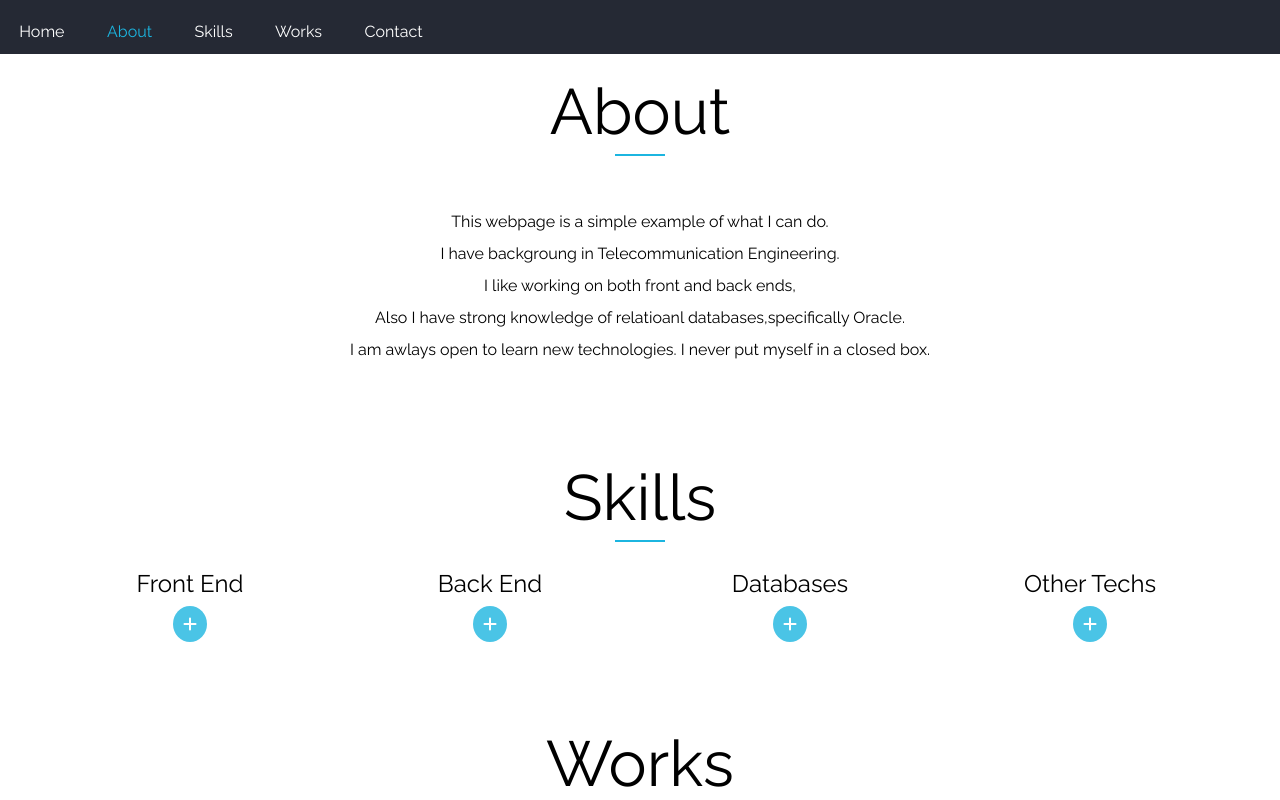
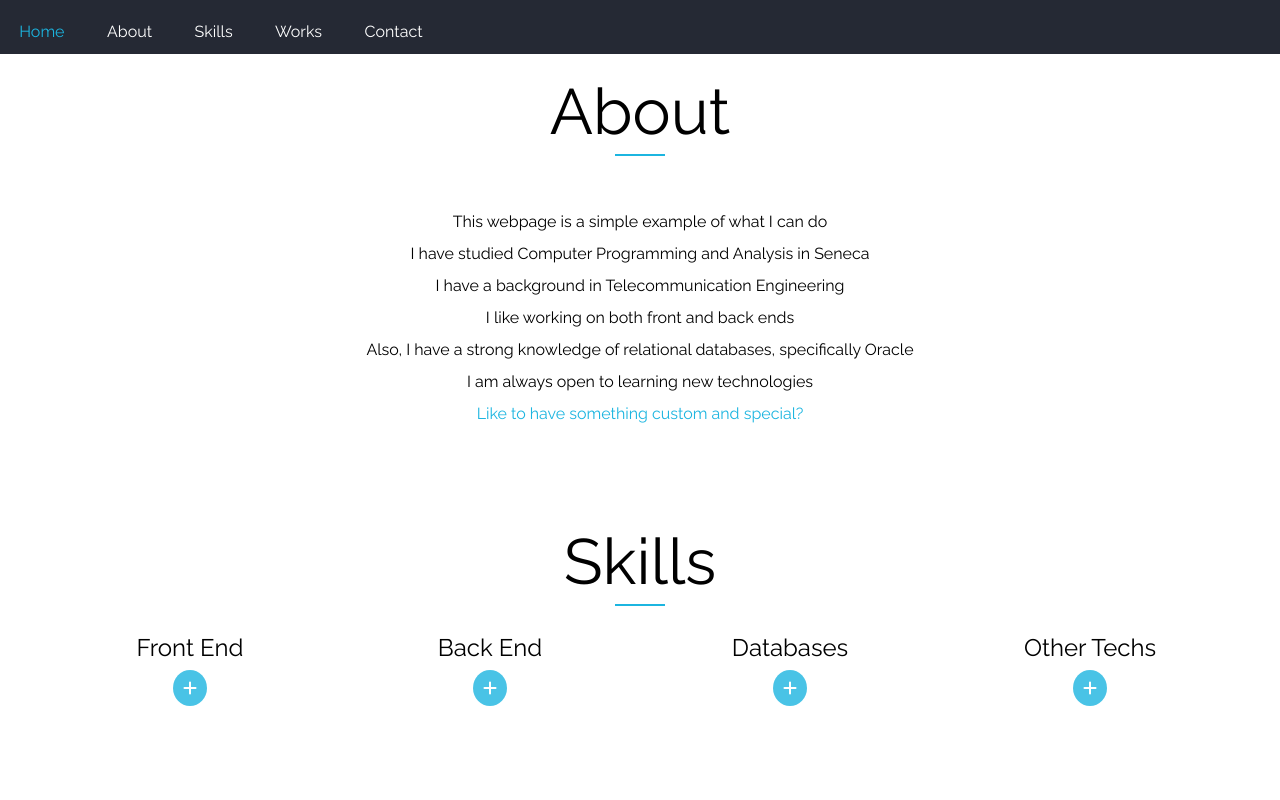
Before and after one commit to KarabetJazmahji/Portfolio, a website: page index.html in a window 1280 px wide. Both pictures are taken after a click on the link "About". Shown: the part 800-1600 px from the top of the page. Drawn offline with nearby package versions, Linux system fonts and the light colour scheme.

Commit message:
modified commit

```diff
--- a/index.html
+++ b/index.html
@@ -15,8 +15,6 @@
 </head>
 
 <body>
-
-
     <nav class="nav-main">
             <div class="nav-list" id="dropdown">
                 <a href="#main-section" id="home">Home</a>
@@ -26,7 +24,6 @@
                 <a href="#contact-section" id="contact">Contact</a>
                 <a href="javascript:void(0);" class="icon">
                     <i class="fa fa-bars"></i></a>
-
                 </div>
     </nav>
 
@@ -51,11 +48,13 @@
         <h3 id="about-h3">About</h3>
         <div class="bottom-line"></div>
         <p style="text-align: center; line-height: 2rem; padding: 20px;">
-            This webpage is a simple example of what I can do.<br>
-            I have backgroung in Telecommunication Engineering.<br>
-            I like working on both front and back ends, <br>
-            Also I have strong knowledge of relatioanl databases,specifically Oracle.<br>
-            I am awlays open to learn new technologies. I never put myself in a closed box.
+            This webpage is a simple example of what I can do<br>
+            I have studied Computer Programming and Analysis in Seneca<br>
+            I have a background in Telecommunication Engineering<br>
+            I like working on both front and back ends<br>
+            Also, I have a strong knowledge of relational databases, specifically Oracle<br>
+            I am always open to learning new technologies<br>
+            <a href="#contact-section">Like to have something custom and special?</a><br>
         </p>
 
     </section>
@@ -126,7 +125,7 @@
             </div>
 
             <div class="works" id="News">
-                <p>Live News App<br><span>MERN stack<br/> Full functioanl app, Allows you to SignUp and SignIn to get most trending news</span></p>
+                <p>Live News App<br><span>MERN stack<br/> A fully functional app, Allows you to SignUp and SignIn to get most trending news</span></p>
                 <a href="https://limitless-harbor-76422.herokuapp.com/" target="_blank">Learn More</a>
             </div>
 
@@ -154,12 +153,6 @@
 
     </section>
 
-
-
-
-
-
-
     <footer id="contact-section">
         <h3>Contact</h3>
         <div>
@@ -175,6 +168,10 @@
             <p>Karabet Jazmahji &copy; 2019</p>
         </div>
 
+        <i class="fas fa-angle-double-up"
+               title="Go to top"
+               onClick="window.scrollTo(0, 0)">
+        </i>
     </footer>
 
 
--- a/script.js
+++ b/script.js
@@ -7,6 +7,8 @@ var oskills = $("#o-skills");
 $(document).ready(function() {
     $("#me").css("visibility", "hidden");
     $("#main-section").css("background", "none");
+    $("#home").addClass("current");
+    $(".nav-list a:not(#home)").removeClass("current");
 
     const f = document.getElementById("firstDot");
     f.addEventListener("animationend",()=>{
@@ -28,23 +30,40 @@ $(document).ready(function() {
 
     });
 
+    $(window).scroll(function() {
+    const scrollTop = $(window).scrollTop();
 
-    $(window).scroll(function() {
-    var scrollTop = $(document).scrollTop();
+    let offsetHome = $("#main-section").offset();
+    if(Math.trunc(scrollTop) >= Math.trunc(offsetHome.top) -400){
+        $("#home").addClass("current");
+        $(".nav-list a:not(#home)").removeClass("current");
+    }
 
-    var offsetAbout = $("#about-section").offset();
+    let offsetAbout = $("#about-section").offset();
     if(Math.trunc(scrollTop) >= Math.trunc(offsetAbout.top) -400){
+        $("#about").addClass("current");
+        $(".nav-list a:not(#about)").removeClass("current");
         $("#about-section > h3").addClass("move");
     }
 
-    var offsetSkills = $("#skills-section").offset();
+    let offsetSkills = $("#skills-section").offset();
     if(Math.trunc(scrollTop) >= Math.trunc(offsetSkills.top) -400){
+        $("#skills").addClass("current");
+        $(".nav-list a:not(#skills)").removeClass("current");
         $("#skills-section > h3").addClass("move");
     }
 
-    var offsetProjects = $("#projects-section").offset();
+    let offsetProjects = $("#projects-section").offset();
     if(Math.trunc(scrollTop) >= Math.trunc(offsetProjects.top) -400){
+        $("#projects").addClass("current");
+        $(".nav-list a:not(#projects)").removeClass("current");
         $("#projects-section > h3").addClass("move");
+    }
+
+    let offsetContact = $("#contact-section").offset();
+    if(Math.trunc(scrollTop) >= Math.trunc(offsetContact.top) -400){
+        $("#contact").addClass("current");
+        $(".nav-list a:not(#contact)").removeClass("current");
     }
 });
 });
@@ -65,9 +84,6 @@ $('.nav-list a').on('click' , function(event){
       );
 
       $(hash).find("h3").addClass("move");
-      $(this).addClass("current");
-      $('a').not(this).removeClass("current");
-
   }
 });
 
@@ -139,7 +155,7 @@ bskills.click(function(){
 });
 
 
-$("#d-skills").click(function(){
+dskills.click(function(){
     var classAttr = dskills.attr("class");
     if(classAttr === "fas fa-plus"){
         dskills.removeClass("fas fa-plus");
@@ -157,7 +173,7 @@ $("#d-skills").click(function(){
     }
 });
 
-$("#o-skills").click(function(){
+oskills.click(function(){
     var classAttr = oskills.attr("class");
     if(classAttr === "fas fa-plus"){
         oskills.removeClass("fas fa-plus");
@@ -196,4 +212,5 @@ $(".icon").click(function(){
 
 $(".nav-list a").not(".icon").click(function(){
     $(".nav-list").removeClass("smallScreen");
+    $(".icon").html("<i class='fa fa-bars'></i>");
 });
--- a/scss/main.scss
+++ b/scss/main.scss
@@ -41,7 +41,6 @@ span{
 
     a{
         margin: 0 1.2rem;
-        border-bottom: 2px transparent solid;
         transition: border-color 0.5s;
 
     &:hover{
@@ -62,10 +61,6 @@ span{
 // Main Section
 // ------------------------------------------------------
 // ------------------------------------------------------
-// #main-section p{
-//     filter: invert(1) grayscale(1) contrast(9);
-// }
-
 .main-content{
     padding: 50vh 0px 0px 0px;
     text-align: center;
@@ -165,6 +160,10 @@ span{
         animation: moveleft 3s cubic-bezier(0.250,0.460,0.450,0.940) both;
         visibility: visible;
     }
+
+    a{
+        color: $main-color;
+    }
 }
 
 @keyframes moveleft {
@@ -186,6 +185,7 @@ span{
 // ------------------------------------------------------
 // ------------------------------------------------------
 #skills-section{
+    min-height: 400px;
     width: 100%;
     h3{
         text-align: center;
@@ -376,6 +376,17 @@ span{
         margin-top: 50px;
     }
 
+    .fa-angle-double-up{
+        cursor: pointer;
+        position: relative;
+        text-align: center;
+        display: block;
+        margin: 10px auto;
+        font-size: 48px;
+        color: $main-color;
+        padding-bottom: 20px;
+    }
+
     #social{
         margin-top: 5px;
         display: grid;
```
Also changed, not shown: dist/css/main.css.
